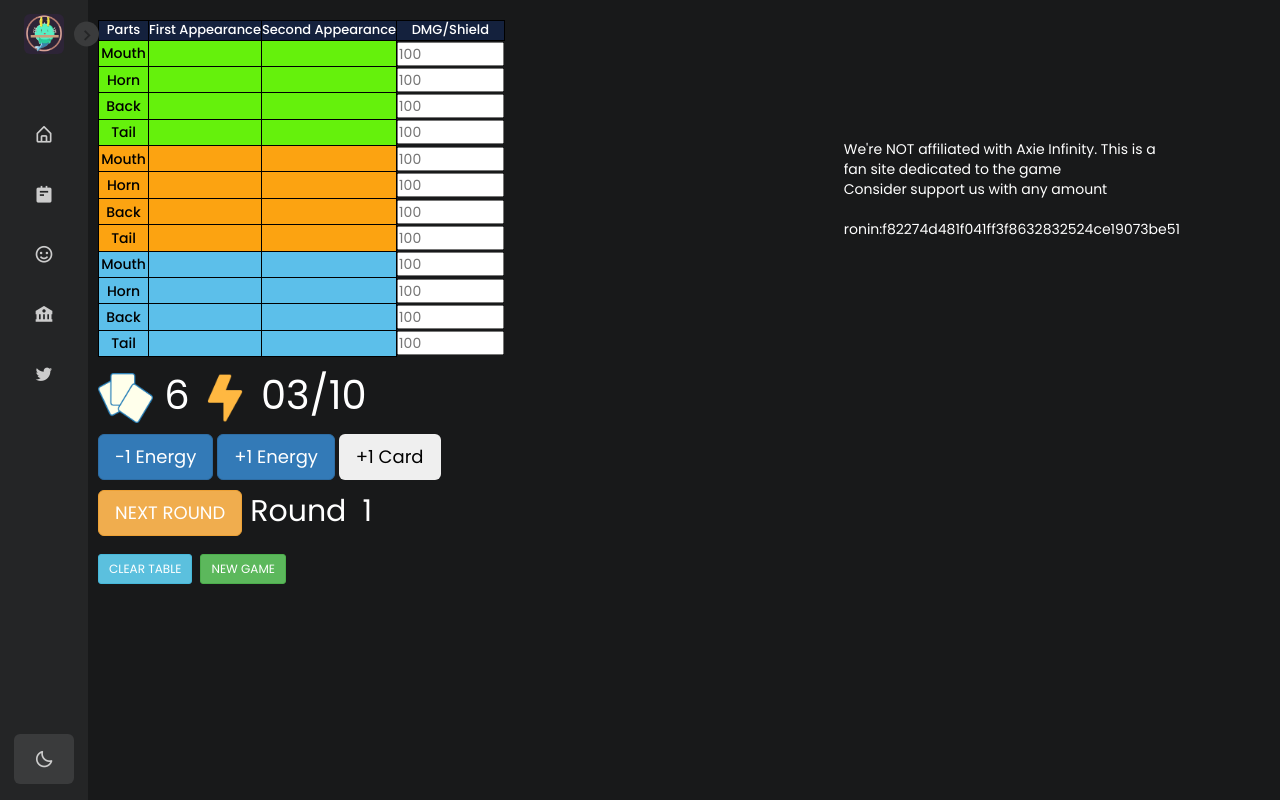
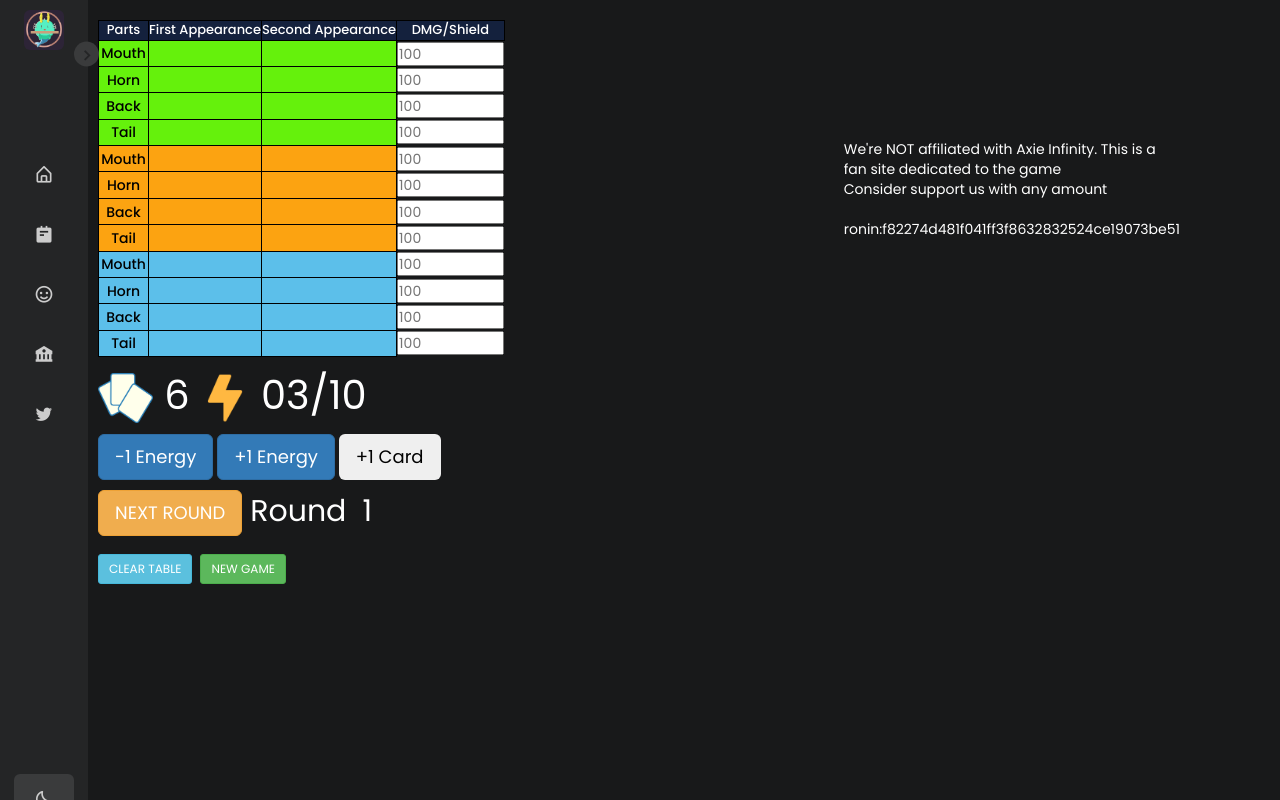
Before and after one commit to jotar777/Tracker-PRO, a plain HTML site: page index.html in a window 1280 px wide. Drawn offline with nearby package versions, Linux system fonts and the light colour scheme.

Commit message:
Update index.html

```diff
--- a/index.html
+++ b/index.html
@@ -8,7 +8,7 @@
     <link rel="icon" type="image/x-icon" href="img\favicon.ico">
     <!----======== CSS ======== -->
 
-    <link rel="stylesheet" href="styles\tableaxies.CSS">
+    <link rel="stylesheet" href="styles\tableaxies.css">
     <link rel="stylesheet" href="styles\bootstrap.min.css">
     <link rel="stylesheet" href="styles\home.css">
     <link rel="stylesheet" href="styles\sidebar.css">
@@ -23,7 +23,7 @@
 
     <nav class="sidebar close">
         <header>
-            <div class="image-text">
+
                 <span class="image">
                     <img src="img\logo.jpg" alt="">
                 </span>
```
